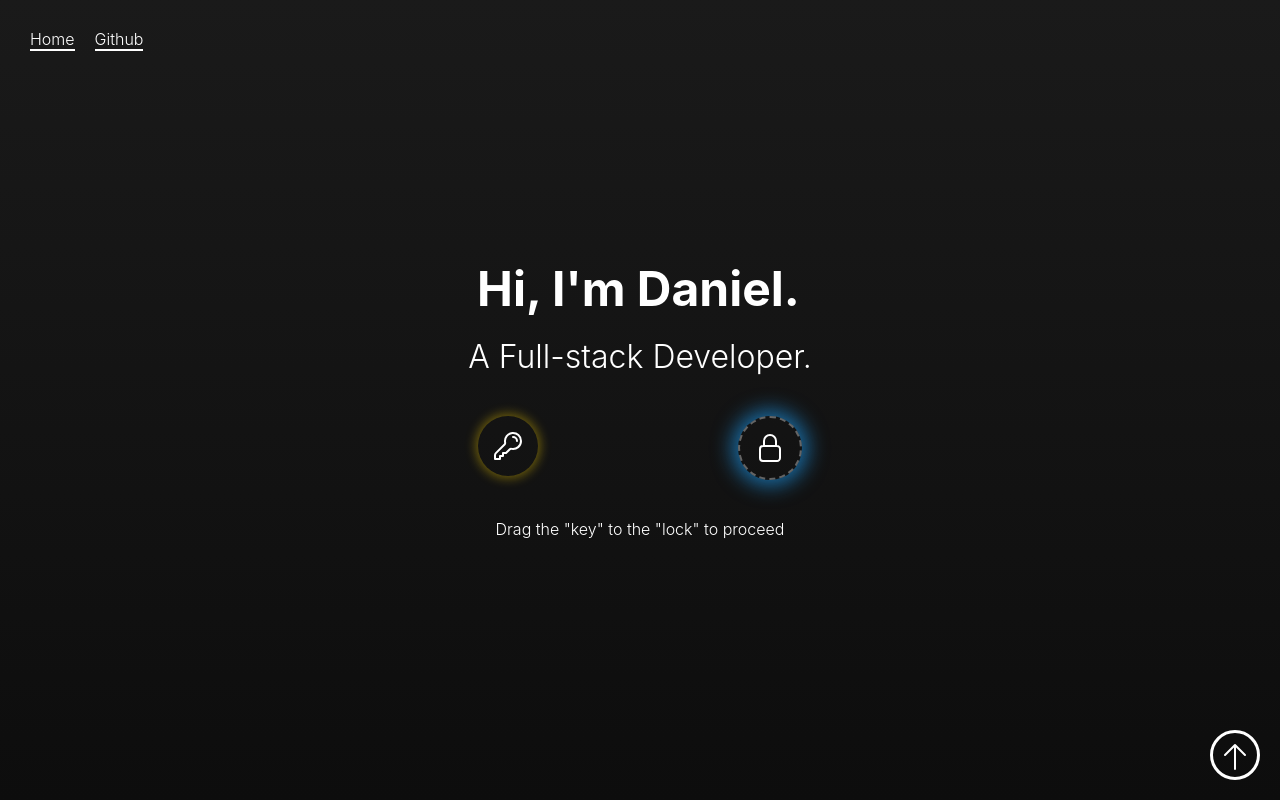
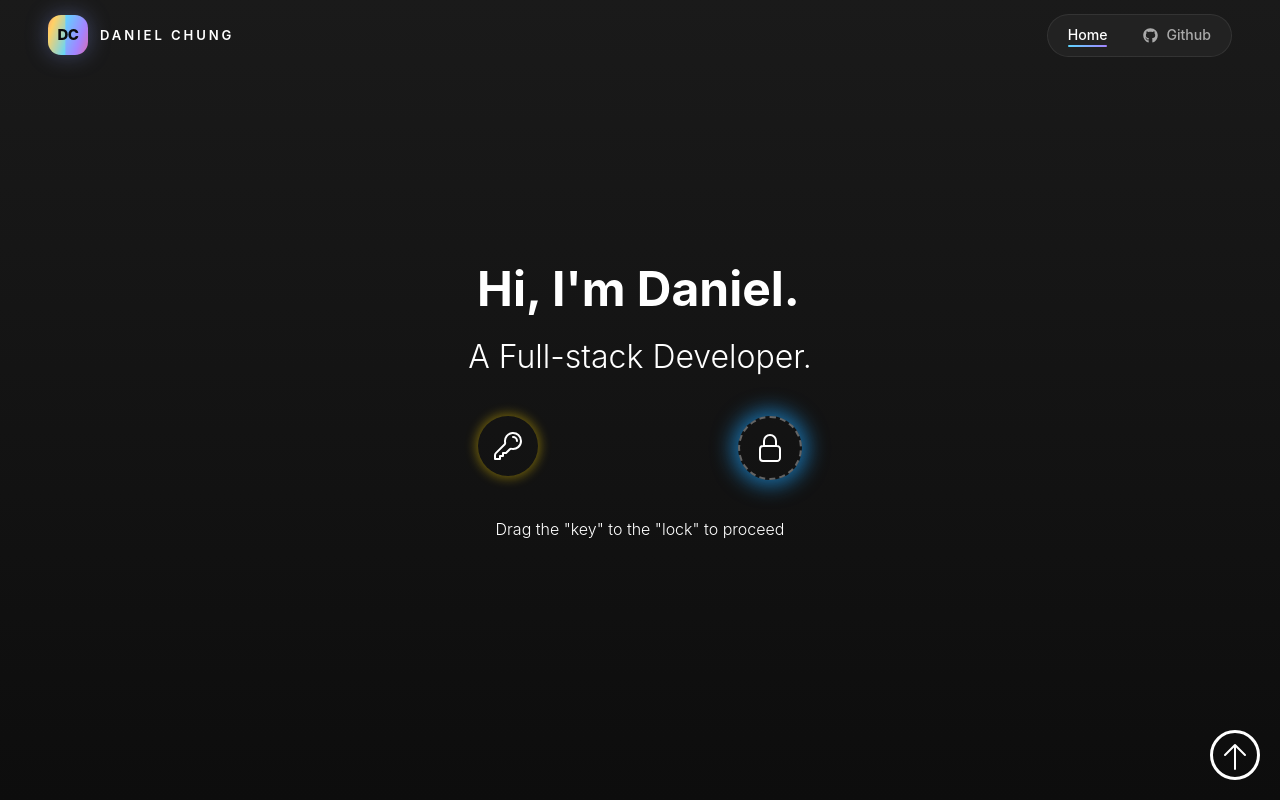
Before and after one commit to danielhc0228/my-portfolio, a React (Vite) app: page / in a window 1280 px wide. Built offline with nearby package versions, Linux system fonts and the light colour scheme.

Commit message:
redesign header

```diff
--- a/src/components/Header.tsx
+++ b/src/components/Header.tsx
@@ -1,43 +1,213 @@
-import { Link } from "react-router-dom";
-import styled from "styled-components";
+import { Link, useLocation } from "react-router-dom";
+import { useState } from "react";
+import styled, { css, keyframes } from "styled-components";
+import { motion, useMotionValueEvent, useScroll } from "framer-motion";
+import { FaGithub } from "react-icons/fa";
 
-const Container = styled.div`
-    position: fixed;
-    top: 30px;
-    left: 30px;
-    width: 100%;
-    display: flex;
-    gap: 20px;
-    z-index: 1;
+const gradientShift = keyframes`
+  0%   { background-position: 0% 50%; }
+  100% { background-position: 200% 50%; }
 `;
 
-const HeaderLinks = styled.div`
-    border-bottom: 2px solid white;
+/* Transparent over the hero, glass once you start scrolling — so it never
+   competes with the intro but stays legible over content. */
+const Bar = styled.header<{ $scrolled: boolean }>`
+    position: fixed;
+    top: 0;
+    left: 0;
+    width: 100%;
+    z-index: 40;
+    display: flex;
+    align-items: center;
+    justify-content: space-between;
+    gap: 16px;
+    padding: 14px clamp(18px, 5vw, 48px);
     transition:
-        transform 0.3s ease,
+        background 0.35s ease,
+        backdrop-filter 0.35s ease,
+        border-color 0.35s ease,
+        box-shadow 0.35s ease;
+    border-bottom: 1px solid transparent;
+
+    ${(props) =>
+        props.$scrolled &&
+        css`
+            background: rgba(13, 13, 13, 0.72);
+            backdrop-filter: blur(14px);
+            border-bottom-color: rgba(255, 255, 255, 0.08);
+            box-shadow: 0 8px 30px rgba(0, 0, 0, 0.45);
+        `}
+`;
+
+const Brand = styled(Link)`
+    display: inline-flex;
+    align-items: center;
+    gap: 12px;
+    color: white;
+`;
+
+const Mark = styled.span`
+    width: 40px;
+    height: 40px;
+    border-radius: 13px;
+    display: grid;
+    place-items: center;
+    font-size: 15px;
+    font-weight: 800;
+    letter-spacing: -0.03em;
+    color: #0d0d0d;
+    background: linear-gradient(
+        110deg,
+        #5ed6ff,
+        #a384ff,
+        #ff5c7a,
+        #ffd166,
+        #5ed6ff
+    );
+    background-size: 200% 100%;
+    animation: ${gradientShift} 7s linear infinite;
+    box-shadow: 0 0 22px rgba(140, 160, 255, 0.35);
+    transition:
+        transform 0.3s cubic-bezier(0.22, 1, 0.36, 1),
         box-shadow 0.3s ease;
 
-    &:hover {
-        transform: translateY(-4px);
-        box-shadow: 0px 5px 10px rgba(54, 54, 54, 0.6);
-        cursor: pointer;
+    ${Brand}:hover & {
+        transform: scale(1.08) rotate(-4deg);
+        box-shadow: 0 0 34px rgba(140, 160, 255, 0.6);
+    }
+
+    @media (prefers-reduced-motion: reduce) {
+        animation: none;
+
+        ${Brand}:hover & {
+            transform: none;
+        }
     }
 `;
 
+const BrandName = styled.span`
+    font-size: 0.82rem;
+    font-weight: 600;
+    letter-spacing: 0.22em;
+    text-transform: uppercase;
+
+    @media (max-width: 620px) {
+        display: none;
+    }
+`;
+
+const Nav = styled.nav`
+    display: flex;
+    align-items: center;
+    gap: 4px;
+    padding: 4px;
+    border-radius: 999px;
+    background: rgba(255, 255, 255, 0.04);
+    border: 1px solid rgba(255, 255, 255, 0.08);
+`;
+
+/* Shared by the router link and the external anchor. Active state rides on a
+   data attribute so neither element needs a transient prop. */
+const navItem = css`
+    position: relative;
+    display: inline-flex;
+    align-items: center;
+    gap: 8px;
+    padding: 8px 16px;
+    border-radius: 999px;
+    font-size: 0.88rem;
+    font-weight: 500;
+    color: rgba(255, 255, 255, 0.62);
+    transition:
+        color 0.25s ease,
+        background 0.25s ease;
+
+    &:hover,
+    &[data-active="true"] {
+        color: #fff;
+    }
+
+    &:hover {
+        background: rgba(255, 255, 255, 0.07);
+    }
+
+    /* Gradient underline that wipes out from the centre. */
+    &::after {
+        content: "";
+        position: absolute;
+        left: 16px;
+        right: 16px;
+        bottom: 5px;
+        height: 2px;
+        border-radius: 2px;
+        background: linear-gradient(90deg, #5ed6ff, #a384ff);
+        transform: scaleX(0);
+        transform-origin: center;
+        transition: transform 0.3s cubic-bezier(0.22, 1, 0.36, 1);
+    }
+
+    &:hover::after,
+    &[data-active="true"]::after {
+        transform: scaleX(1);
+    }
+
+    @media (prefers-reduced-motion: reduce) {
+        &::after {
+            transition: none;
+        }
+    }
+`;
+
+const NavLink = styled(Link)`
+    ${navItem}
+`;
+
+const NavAnchor = styled.a`
+    ${navItem}
+`;
+
+/* Doubles as decoration and a genuine read on how far down the page you are. */
+const Progress = styled(motion.div)`
+    position: absolute;
+    left: 0;
+    right: 0;
+    bottom: -1px;
+    height: 2px;
+    transform-origin: 0% 50%;
+    background: linear-gradient(90deg, #5ed6ff, #a384ff, #ff5c7a, #ffd166);
+`;
+
 export default function Header() {
+    const [isScrolled, setScrolled] = useState(false);
+    const { scrollY, scrollYProgress } = useScroll();
+    const { pathname } = useLocation();
+
+    useMotionValueEvent(scrollY, "change", (latest) => {
+        setScrolled(latest > 24);
+    });
+
     return (
-        <Container>
-            <HeaderLinks>
-                <Link to='/'>Home</Link>
-            </HeaderLinks>
-            <HeaderLinks>
-                <a
+        <Bar $scrolled={isScrolled}>
+            <Brand to='/' aria-label='Daniel Chung — home'>
+                <Mark aria-hidden='true'>DC</Mark>
+                <BrandName>Daniel Chung</BrandName>
+            </Brand>
+
+            <Nav>
+                <NavLink to='/' data-active={pathname === "/"}>
+                    Home
+                </NavLink>
+                <NavAnchor
                     href='https://github.com/danielhc0228/my-portfolio'
                     target='_blank'
+                    rel='noopener noreferrer'
                 >
+                    <FaGithub size={15} />
                     Github
-                </a>
-            </HeaderLinks>
-        </Container>
+                </NavAnchor>
+            </Nav>
+
+            {isScrolled && <Progress style={{ scaleX: scrollYProgress }} />}
+        </Bar>
     );
 }
--- a/src/components/Projects.tsx
+++ b/src/components/Projects.tsx
@@ -1,4 +1,5 @@
 import { useEffect, useMemo, useRef, useState, type ReactNode } from "react";
+import { createPortal } from "react-dom";
 import styled, { keyframes } from "styled-components";
 import {
     AnimatePresence,
@@ -632,6 +633,9 @@ export default function Projects() {
                 </ScrollSpace>
             )}
 
+            {/* Portalled to <body> so it escapes App's `z-index: 1` wrapper —
+                otherwise the fixed header would paint over the overlay. */}
+            {createPortal(
                 <AnimatePresence>
                     {activeProject && activeIndex !== null && (
                         <Backdrop
@@ -684,7 +688,9 @@ export default function Projects() {
                                 )}
 
                                 <ModalBody>
-                                <ModalTitle>{activeProject.title}</ModalTitle>
+                                    <ModalTitle>
+                                        {activeProject.title}
+                                    </ModalTitle>
                                     {activeProject.note && (
                                         <Notes>{activeProject.note}</Notes>
                                     )}
@@ -722,7 +728,9 @@ export default function Projects() {
                             </Modal>
                         </Backdrop>
                     )}
-            </AnimatePresence>
+                </AnimatePresence>,
+                document.body,
+            )}
         </Wrapper>
     );
 }
```
Lines whose indentation alone changed are shown as unchanged.
